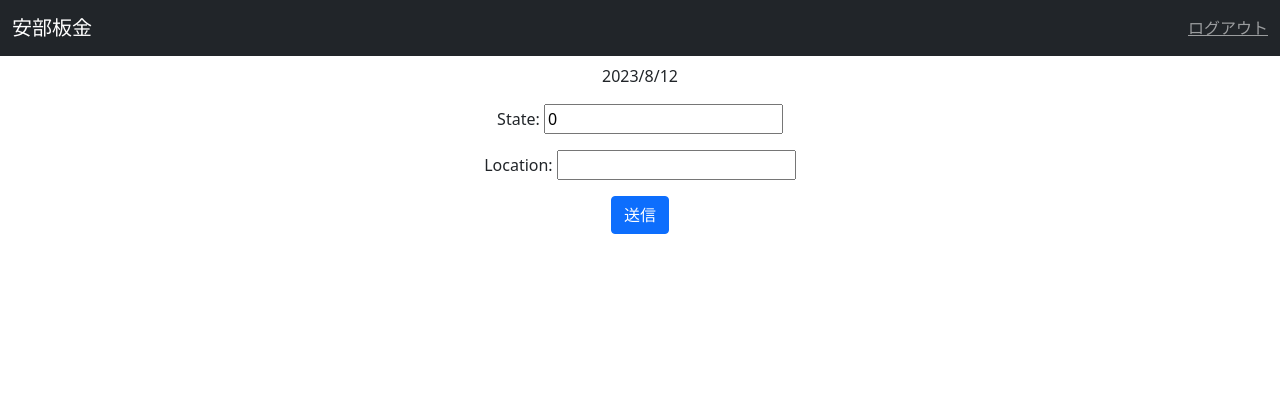
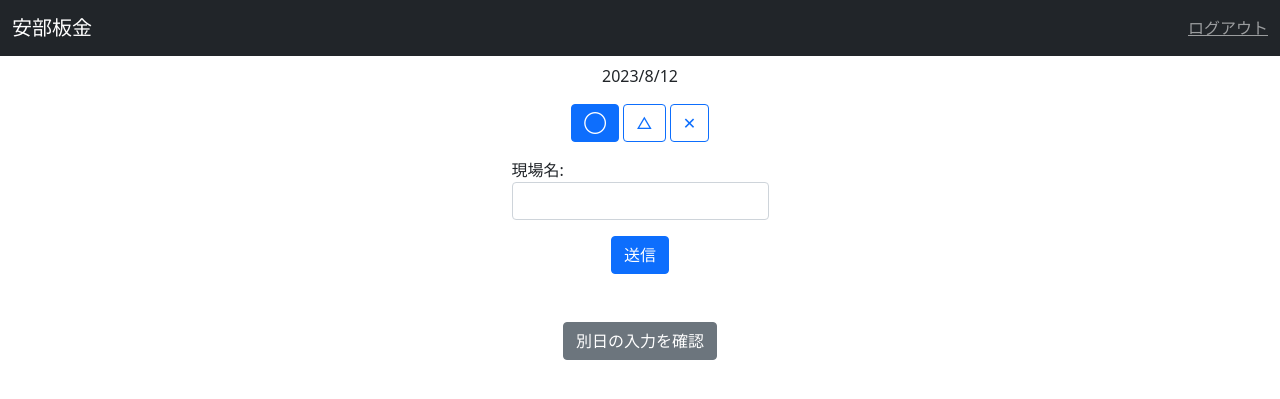
Before and after one commit to TatsunoshinKawakami/AbeTime, a Django app: page / in a window 1280 px wide. Shown: the top 399 px of the page. Run offline with Django 4.2, Linux system fonts and the light colour scheme; a user stored in the database is signed in.

Commit message:
User側のホーム画面完成

```diff
--- a/AbeTime/settings.py
+++ b/AbeTime/settings.py
@@ -107,11 +107,11 @@ AUTH_PASSWORD_VALIDATORS = [
 
 LANGUAGE_CODE = "en-us"
 
-TIME_ZONE = "UTC"
+TIME_ZONE = "Asia/Tokyo"
 
 USE_I18N = True
 
-USE_TZ = True
+USE_TZ = False
 
 
 # Static files (CSS, JavaScript, Images)
--- a/User/forms.py
+++ b/User/forms.py
@@ -2,10 +2,11 @@ from django import forms
 from .models import Log, AbeUser
 from django.contrib.auth.forms import UserCreationForm, AuthenticationForm
 
-class LogForm(forms.ModelForm):
-    class Meta:
-        model = Log
-        fields = ['state', 'location']
+choices = {('0', '◯'), ('1', '△'), ('2', '✕')}
+
+class LogForm(forms.Form):
+    state = forms.ChoiceField(widget=forms.widgets.RadioSelect, choices=choices)
+    location = forms.CharField(required=False)
 
 class SignupForm(UserCreationForm):
     class Meta:
--- a/User/models.py
+++ b/User/models.py
@@ -6,7 +6,15 @@ class AbeUser(AbstractUser):
     pass
 
 class Log(models.Model):
-    date = models.DateTimeField(default=timezone.now)
+    date = models.DateField(auto_now=True)
     state = models.IntegerField(default=0)
     location = models.CharField(max_length=300, null=True, blank=True)
     user = models.ForeignKey(AbeUser, on_delete=models.CASCADE)
+
+    class Meta:
+        constraints = [
+            models.UniqueConstraint(
+                fields=["user", "date"],
+                name="log_unique"
+            ),
+        ]
--- a/User/templates/User/index.html
+++ b/User/templates/User/index.html
@@ -5,8 +5,20 @@
     <p>{{ today }}</p>
     <form class="d-flex flex-column align-items-center" method="post">
       {% csrf_token %}
-      {{ form.as_p }}
+      <p>
+        <input type="radio" id="state1" class="btn-check" name="state" value="0" checked>
+        <label class="btn btn-outline-primary" for="state1">◯</label>
+        <input type="radio" id="state2" class="btn-check" name="state" value="1">
+        <label class="btn btn-outline-primary" for="state2">△</label>
+        <input type="radio" id="state3" class="btn-check" name="state" value="2">
+        <label class="btn btn-outline-primary" for="state3">✕</label>
+      </p>
+      <p>
+        <label for="id_location">現場名:</label>
+        <input type="text" name="location" class="form-control" maxlength="300" id="id_location">
+      </p>
       <input type="submit" class="btn btn-primary" value="送信">
     </form>
+    <a type="button" class="btn btn-secondary mt-5" href="">別日の入力を確認</a>
   </div>
 {% endblock content %}
--- a/User/urls.py
+++ b/User/urls.py
@@ -4,6 +4,7 @@ from User import views
 app_name = 'User'
 urlpatterns = [
     path("", views.IndexView.as_view(), name="index"),
+    path("date/<int:year>/<int:month>/<int:day>", views.DateView.as_view(), name="date"),
     path("signup/", views.AbeSignUpView.as_view(), name="signup"),
     path("login/", views.AbeLoginView.as_view(), name="login"),
     path("logout/", views.AbeLogoutView.as_view(), name="logout")
--- a/User/views.py
+++ b/User/views.py
@@ -1,4 +1,5 @@
 from typing import Any, Dict
+from django.http import HttpResponse
 from django.shortcuts import render
 from django.shortcuts import get_object_or_404, redirect
 from django.urls import reverse_lazy
@@ -13,9 +14,10 @@ from django.views.generic import (
 from django.contrib.auth.mixins import LoginRequiredMixin
 from django.contrib.auth.views import LoginView, LogoutView
 from django.contrib.auth import login
+from django.utils import timezone
 
 from .forms import SignupForm, LogForm
-from .models import AbeUser
+from .models import AbeUser, Log
 from datetime import date
 
 # Create your views here.
@@ -23,13 +25,26 @@ from datetime import date
 class IndexView(LoginRequiredMixin, FormView):
     template_name = "User/index.html"
     form_class = LogForm
+    success_url = reverse_lazy("User:index")
+
+    def form_valid(self, form):
+        state = form.cleaned_data['state']
+        location = form.cleaned_data['location']
+
+        Log.objects.update_or_create(user=self.request.user, date=timezone.now().date(), defaults={'state':state, 'location':location})
+        print(timezone.now())
+        return super().form_valid(form)
 
     def get_context_data(self, **kwargs):
         ctx = super().get_context_data(**kwargs)
 
         today = date.today()
         ctx['today'] = f"{today.year}/{today.month}/{today.day}"
+
         return ctx
+
+class DateView(LoginRequiredMixin, FormView):
+    template_name = "User/date.html"
 
 class AbeSignUpView(CreateView):
     template_name = 'User/signup.html'
```
Also changed, not shown: User/migrations/0002_alter_log_date_log_log_unique.py (added), db.sqlite3.
